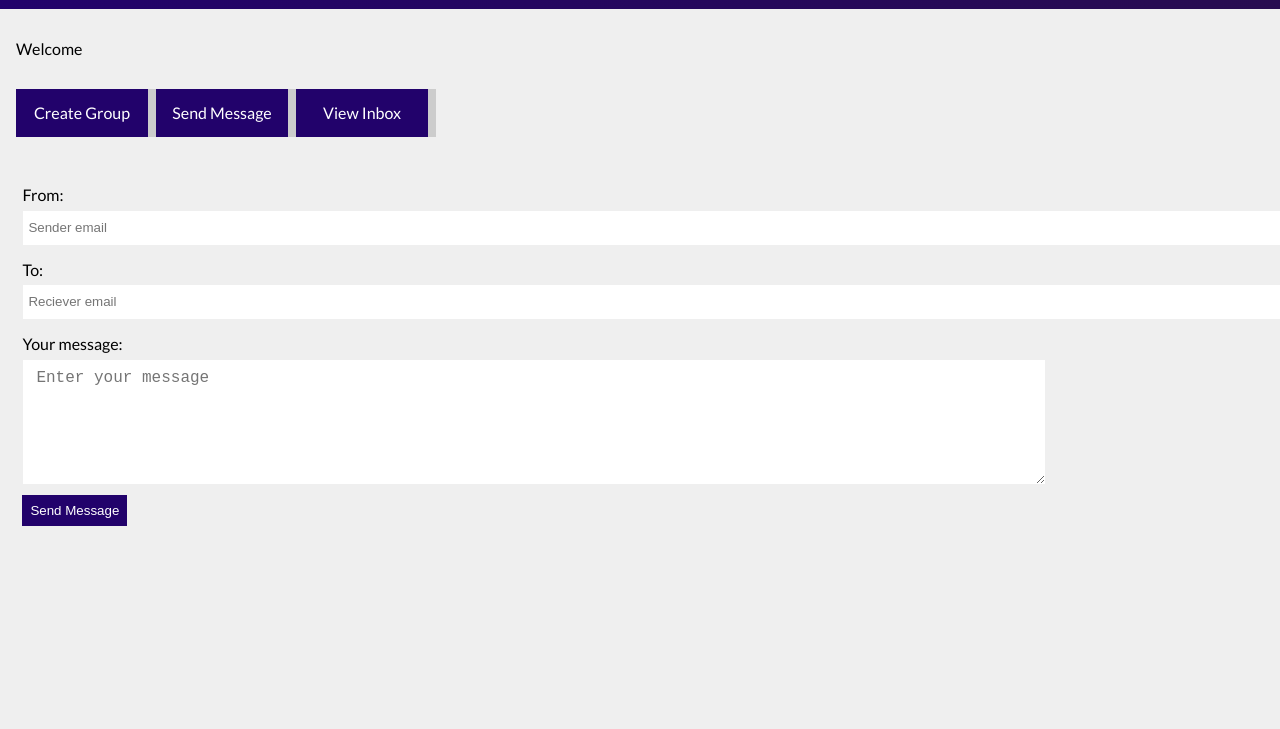
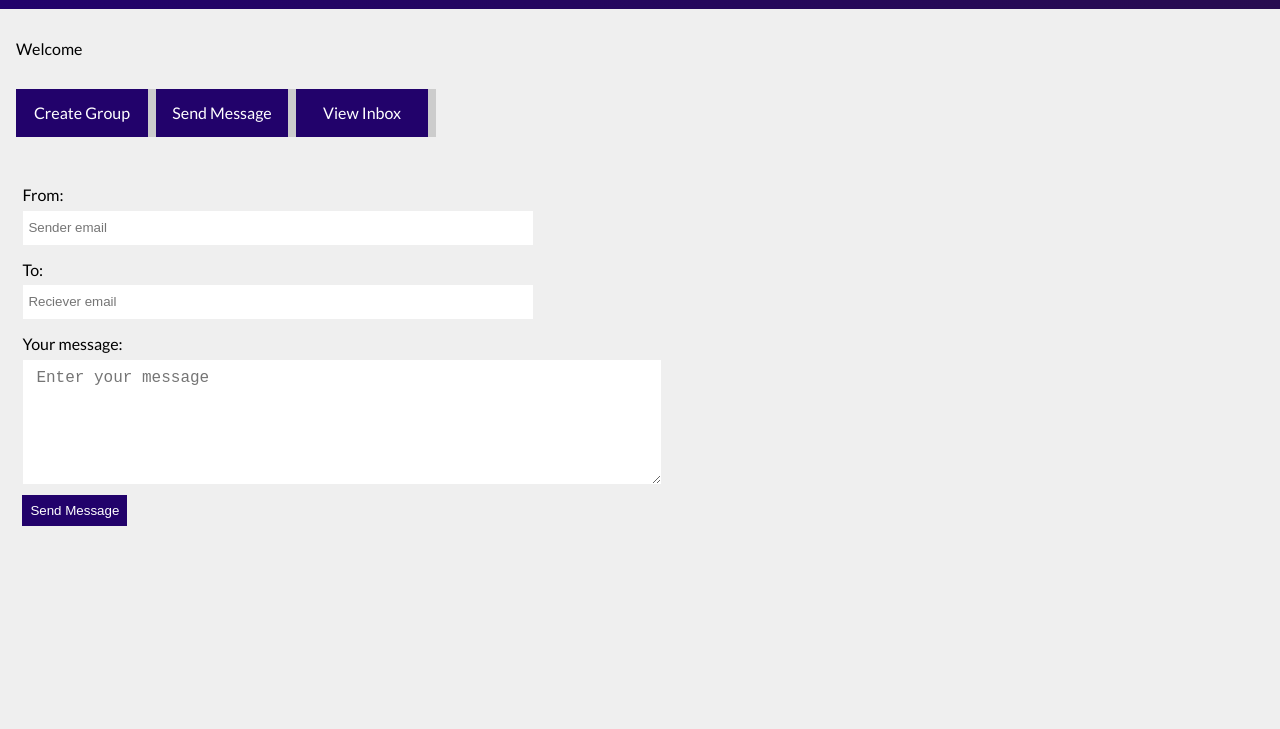
Before and after one commit to fortispotens/EPIC-Mail, a plain HTML site: page UI/assests/pages/sendmessage.html in a window 1280 px wide. Shown: the part 71-800 px from the top of the page. Drawn offline with Linux system fonts and the light colour scheme.

Commit message:
modify UI files for inbox-page

```diff
--- a/UI/assests/styles/creategroup.css
+++ b/UI/assests/styles/creategroup.css
@@ -27,7 +27,7 @@
 }
 
 textarea {
-  width: 80vw;;
+  width: 50vw;;
 }
 
 textarea::placeholder {
--- a/UI/assests/styles/dashboard.css
+++ b/UI/assests/styles/dashboard.css
@@ -9,7 +9,6 @@
 }
 
 .wrapper {
-  width: 100vw;
   align-content: center;
   margin-top: 2rem;
   padding: 0 1rem;
@@ -37,7 +36,7 @@
 }
 
 .dashboard-items {
-  width: 100vw;;
+  width: 40vw;
   margin: 2rem 0;
   padding: 0.4rem;
 }
--- a/UI/assests/styles/main.css
+++ b/UI/assests/styles/main.css
@@ -14,6 +14,7 @@ body {
 }
 
 .container {
+  width: 100vw;
   display: flex;
   flex-direction: column;
   justify-items: space-between;
--- a/UI/assests/styles/sendmessage.css
+++ b/UI/assests/styles/sendmessage.css
@@ -1,3 +1,7 @@
+.send-message {
+  width: 40vw;
+}
+
 .send-message input[type='text'], #message-body  {
   border: 1px solid #efefef;
   padding-left: 5px;
@@ -29,8 +33,8 @@
   .imessage-control input[type='button'] {
     width: 80vw;
   }
-
+/*
   #send-message {
     width: 80vw;
-  }
+  } */
 }
```
